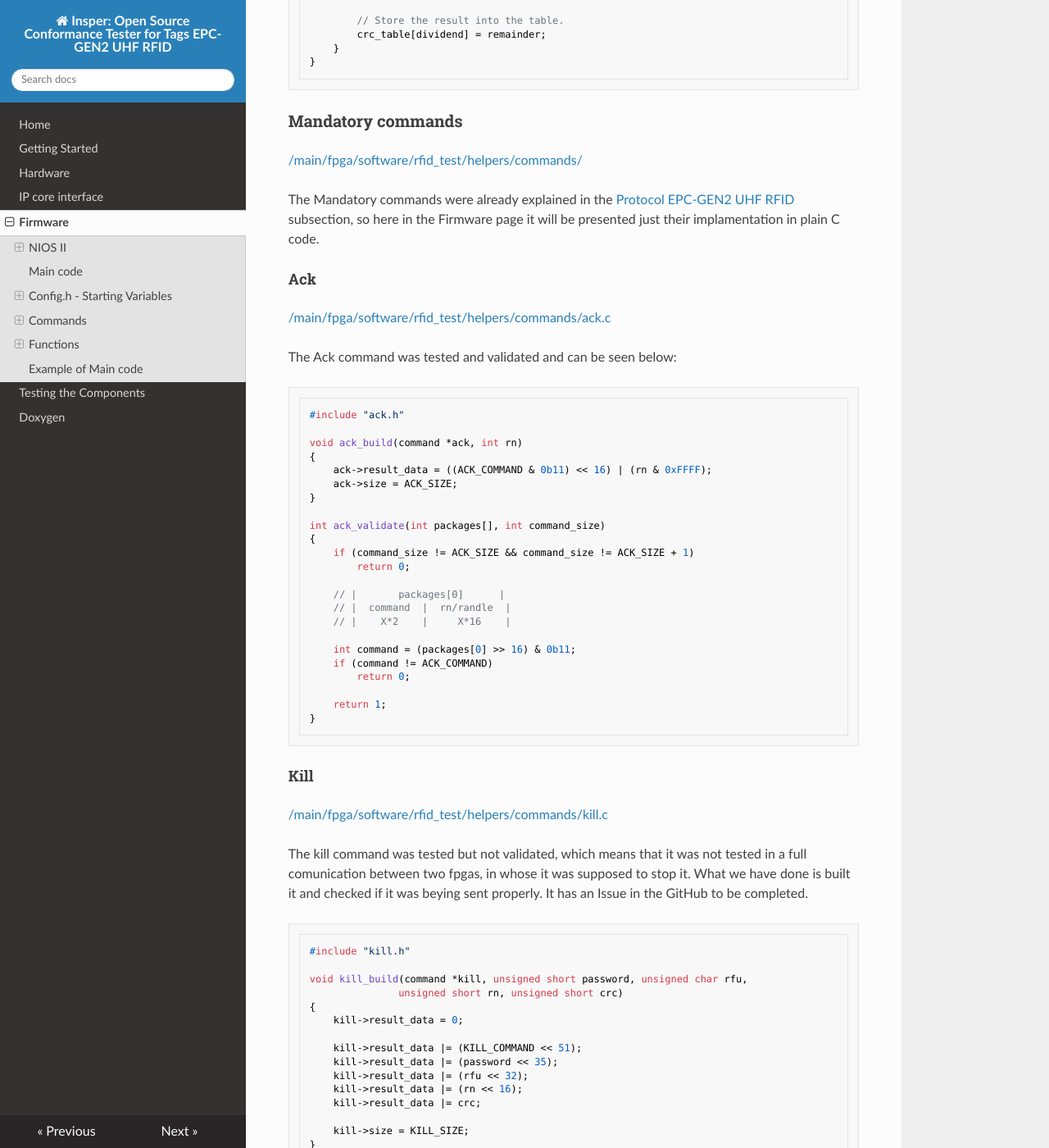
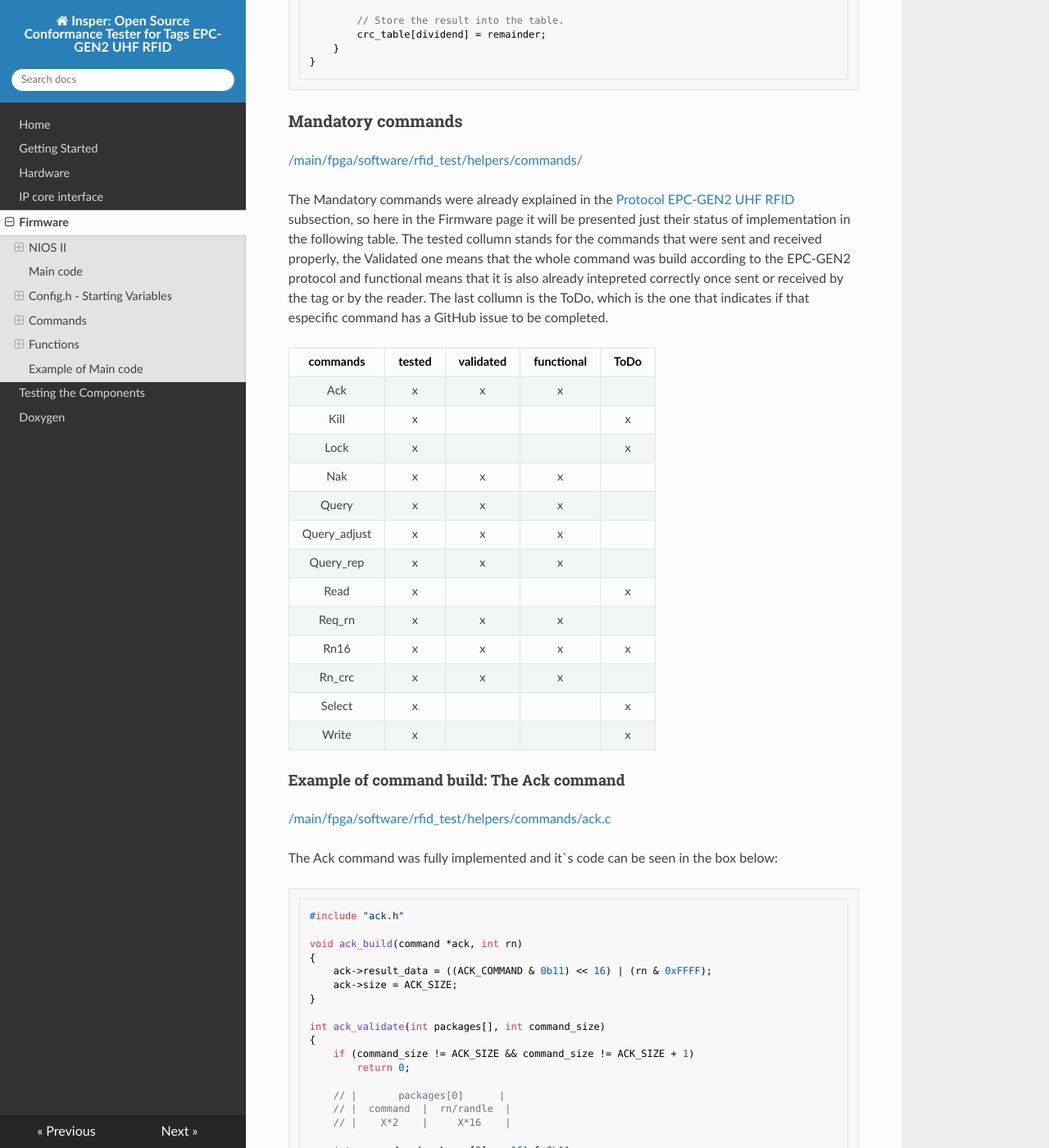
Before and after one commit to pfeinsper/21b-indago-rfid-conformance-tester, an MkDocs documentation site: the page built from docs-src/firmware.md, in a window 1280 px wide and 1400 px high, scrolled down 5824 px. Shown: the whole window at 82% size. Built offline with MkDocs 1.6.1, drawn with Linux system fonts in a browser that asks for light colours; nearby versions of some CDN libraries; some of the changed text lies outside the part shown.

Commit message:
table of commands

````diff
--- a/docs-src/firmware.md
+++ b/docs-src/firmware.md
@@ -229,14 +229,32 @@ void crc_16_ccitt_init(void)
 ### Mandatory commands
 [/main/fpga/software/rfid_test/helpers/commands/](https://github.com/pfeinsper/21b-indago-rfid-conformance-tester/blob/main/fpga/software/rfid_test/helpers/commands/)
 
-The Mandatory commands were already explained in the [Protocol EPC-GEN2 UHF RFID](index.md) subsection, so here in the Firmware page it will be presented just their implamentation in plain C code.
+The Mandatory commands were already explained in the [Protocol EPC-GEN2 UHF RFID](index.md) subsection, so here in the Firmware page it will be presented just their status of implementation in the following table. The tested collumn stands for the commands that were sent and received properly, the Validated one means that the whole command was build according to the EPC-GEN2 protocol and functional means that it is also already intepreted correctly once sent or received by the tag or by the reader. The last collumn is the ToDo, which is the one that indicates if that especific command has a GitHub issue to be completed.
 
-#### Ack
+
+|   commands   | tested | validated | functional | ToDo |
+|:------------:|:------:|:---------:|:----------:|:----:|
+|      Ack     |    x   |     x     |      x     |      |
+|     Kill     |    x   |           |            |   x  |
+|     Lock     |    x   |           |            |   x  |
+|      Nak     |    x   |     x     |      x     |      |
+|     Query    |    x   |     x     |      x     |      |
+| Query_adjust |    x   |     x     |      x     |      |
+|   Query_rep  |    x   |     x     |      x     |      |
+|     Read     |    x   |           |            |   x  |
+|    Req_rn    |    x   |     x     |      x     |      |
+|     Rn16     |    x   |     x     |      x     |   x  |
+|    Rn_crc    |    x   |     x     |      x     |      |
+|    Select    |    x   |           |            |   x  |
+|     Write    |    x   |           |            |   x  |
+
+#### Example of command build: The Ack command
 [/main/fpga/software/rfid_test/helpers/commands/ack.c](https://github.com/pfeinsper/21b-indago-rfid-conformance-tester/blob/main/fpga/software/rfid_test/helpers/commands/ack.c)
 
-The Ack command was tested and validated and can be seen below:
+The Ack command was fully implemented and it`s code can be seen in the box below:
 
 ```c
+
 #include "ack.h"
 
 void ack_build(command *ack, int rn)
@@ -260,233 +278,8 @@ int ack_validate(int packages[], int command_size)
 
     return 1;
 }
-
 ```
 
-#### Kill
-[/main/fpga/software/rfid_test/helpers/commands/kill.c](https://github.com/pfeinsper/21b-indago-rfid-conformance-tester/blob/main/fpga/software/rfid_test/helpers/commands/kill.c)
-
-The kill command was tested but not validated, which means that it was not tested in a full comunication between two fpgas, in whose it was supposed to stop it.
-What we have done is built it and checked if it was beying sent properly. It has an Issue in the GitHub to be completed.
-
-```c
-#include "kill.h"
-
-void kill_build(command *kill, unsigned short password, unsigned char rfu,
-               unsigned short rn, unsigned short crc)
-{
-    kill->result_data = 0;
-
-    kill->result_data |= (KILL_COMMAND << 51);
-    kill->result_data |= (password << 35);
-    kill->result_data |= (rfu << 32);
-    kill->result_data |= (rn << 16);
-    kill->result_data |= crc;
-
-    kill->size = KILL_SIZE;
-}
-
-int kill_validate(int packages[], int command_size)
-{
-    if (command_size != KILL_SIZE && command_size != KILL_SIZE + 1)
-        return 0;
-
-    // | packages[2] |            packages[1]           | packages[0] |
-    // |   command   | command |   password | rfu | rn  |  rn  | crc  |
-    // |     X*7     |    X    |    X*16    | X*3 | X*6 | X*10 | X*16 |
-
-    int command = ((packages[2] & 0xEF) << 1) | ((packages[1] >> 25) & 0x01);
-
-    if (command != KILL_COMMAND)
-        return 0;
-
-    int crc = packages[0] & 0xFFFF;
-
-    return 1;
-}
-
-```
-
-#### Lock
-[/main/fpga/software/rfid_test/helpers/commands/lock.c](https://github.com/pfeinsper/21b-indago-rfid-conformance-tester/blob/main/fpga/software/rfid_test/helpers/commands/lock.c)
-
-As much as the kill command the lock was implamented and its send was tested, but its actual function was not yet tested and also its validation is to be done in a GitHub issue.
-
-```c
-#include "lock.h"
-
-void lock_build(command *lock, unsigned int payload, unsigned short rn,
-               unsigned short crc)
-{
-    lock->result_data = 0;
-
-    lock->result_data |= (LOCK_COMMAND << 52);
-    lock->result_data |= (payload << 32);
-    lock->result_data |= (rn << 16);
-    lock->result_data |= crc;
-
-    lock->size = LOCK_SIZE;
-
-}
-
-int lock_validate(int packages_vector[], int command_size){
-    //TODO: validate
-
-    return 0;
-}
-
-```
-
-#### Nak
-[/main/fpga/software/rfid_test/helpers/commands/nak.c](https://github.com/pfeinsper/21b-indago-rfid-conformance-tester/blob/main/fpga/software/rfid_test/helpers/commands/nak.c)
-
-The Nak, as much as the Ack command, is fully implemented and tested. It can be seen bellow:
-
-```c
-#include "nak.h"
-
-void nak_build(command *nak)
-{
-    nak->result_data = NAK_COMMAND;
-    nak->size = NAK_SIZE;
-}
-
-int nak_validate(int *packages, int command_size)
-{
-    if (command_size != NAK_SIZE && command_size != NAK_SIZE + 1)
-        return 0;
-
-    // | packages[0] |
-    // |   command   |
-    // |     X*8     |
-
-    int command = packages[0] & 0xFF;
-    if (command != NAK_COMMAND)
-        return 0;
-
-    return 1;
-}
-
-
-```
-
-
-#### Query
-[/main/fpga/software/rfid_test/helpers/commands/query.c](https://github.com/pfeinsper/21b-indago-rfid-conformance-tester/blob/main/fpga/software/rfid_test/helpers/commands/query.c)
-The Query, as much as the Ack command, is fully implemented and tested. It can be seen bellow:
-```c
-#include "query.h"
-
-void query_build(command *query, unsigned char dr, unsigned char m,
-                unsigned char trext, unsigned char sel, unsigned char session,
-                unsigned char target, unsigned char q)
-{
-    query->result_data = 0;
-
-    query->result_data |= (QUERY_COMMAND << 13);
-    query->result_data |= (dr << 12);
-    query->result_data |= (m << 10);
-    query->result_data |= (trext << 9);
-    query->result_data |= (sel << 7);
-    query->result_data |= (session << 5);
-    query->result_data |= (target << 4);
-    query->result_data |= q;
-
-    const int crc = crc5(query->result_data);
-
-    query->result_data <<= 5;
-    query->result_data |= crc;
-
-    query->size = QUERY_SIZE;
-}
-
-int query_validate(int packages[], int command_size)
-{
-    if (command_size != QUERY_SIZE && command_size != QUERY_SIZE + 1)
-        return 0;
-
-    // |                           packages[0]                           |
-    // | command | dr |  m  | trext | sel | session | target |  q  | crc |
-    // |   X*4   | X  | X*2 |   X   | X*2 |   X*2   |    X   | X*4 | X*5 |
-
-    int command = (packages[0] >> 18) & 0xF;
-    if (command != QUERY_COMMAND)
-        return 0;
-
-    int crc = packages[0] & 0x1F;
-    int without_crc = packages[0] >> 5;
-    int crc_calculated = crc5(without_crc);
-    if (crc != crc_calculated)
-        return 0;
-
-    return 1;
-}
-
-```
-
-
-#### Query_adjust
-[/main/fpga/software/rfid_test/helpers/commands/query_adjust.c](https://github.com/pfeinsper/21b-indago-rfid-conformance-tester/blob/main/fpga/software/rfid_test/helpers/commands/query_adjust.c)
-
-```c
-
-```
-
-
-#### Query_rep
-[/main/fpga/software/rfid_test/helpers/commands/nak.c](https://github.com/pfeinsper/21b-indago-rfid-conformance-tester/blob/main/fpga/software/rfid_test/helpers/commands/nak.c)
-
-```c
-
-```
-
-
-#### Read
-[/main/fpga/software/rfid_test/helpers/commands/read.c](https://github.com/pfeinsper/21b-indago-rfid-conformance-tester/blob/main/fpga/software/rfid_test/helpers/commands/read.c)
-
-```c
-
-```
-
-
-#### Req_rn
-[/main/fpga/software/rfid_test/helpers/commands/req_rn.c](https://github.com/pfeinsper/21b-indago-rfid-conformance-tester/blob/main/fpga/software/rfid_test/helpers/commands/req_rn.c)
-
-```c
-
-```
-
-
-#### Rn16
-[/main/fpga/software/rfid_test/helpers/commands/rn16.c](https://github.com/pfeinsper/21b-indago-rfid-conformance-tester/blob/main/fpga/software/rfid_test/helpers/commands/rn16.c)
-
-```c
-
-```
-
-
-#### Rn_crc
-[/main/fpga/software/rfid_test/helpers/commands/rn_crc.c](https://github.com/pfeinsper/21b-indago-rfid-conformance-tester/blob/main/fpga/software/rfid_test/helpers/commands/rn_crc.c)
-
-```c
-
-```
-
-
-#### Select
-[/main/fpga/software/rfid_test/helpers/commands/select.c](https://github.com/pfeinsper/21b-indago-rfid-conformance-tester/blob/main/fpga/software/rfid_test/helpers/commands/select.c)
-
-```c
-
-```
-
-
-#### Write
-[/main/fpga/software/rfid_test/helpers/commands/write.c](https://github.com/pfeinsper/21b-indago-rfid-conformance-tester/blob/main/fpga/software/rfid_test/helpers/commands/write.c)
-
-```c
-
-```
 
 
 ## Functions
````
